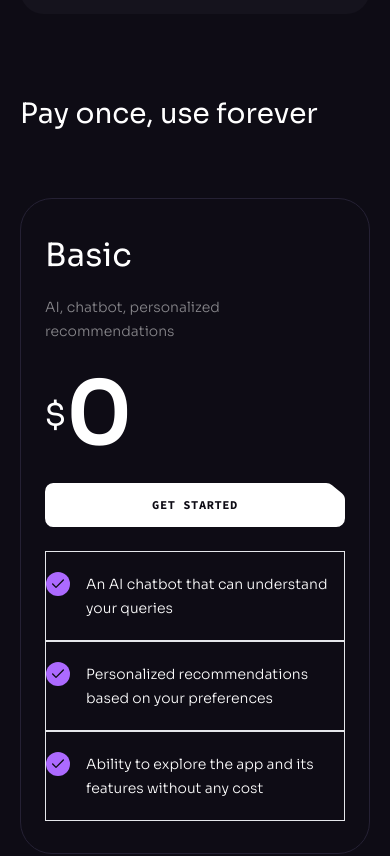
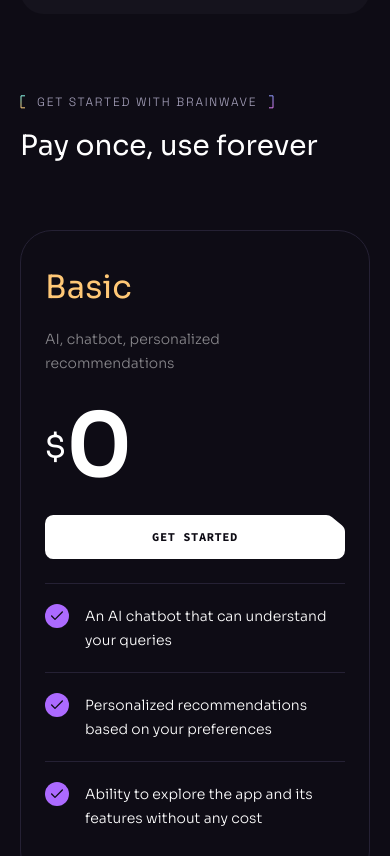
Before and after one commit to jdav892/brainiac, a React (Vite) app: page / in a window 390 px wide. Shown: the part 6830-7686 px from the top of the page. Built offline with nearby package versions, Linux system fonts and the light colour scheme; the HTML template or start-up script is replaced by a standard one.

Commit message:
feat: completes pricing component and pricing list component that it renders on top with colored text, TODO: fix line through premium button on larger screens

```diff
--- a/src/components/Heading.jsx
+++ b/src/components/Heading.jsx
@@ -1,6 +1,11 @@
-const Heading = ({ className, title, text }) => {
+import TagLine from "./Tagline";
+
+const Heading = ({ className, title, text, tag }) => {
   return (
-    <div className={`${className} max-w-[50rem] mx-auto mb-12 lg:mb-20`}>
+    <div
+      className={`${className} max-w-[50rem] mx-auto mb-12 lg:mb-20 md:text-center`}
+    >
+      {tag && <TagLine className="mb-4 md:justify-center">{tag}</TagLine>}
       {title && <h2 className="h2">{title}</h2>}
       {text && <p className="body-2 mt-4 text-n-4">{text}</p>}
     </div>
--- a/src/components/PricingList.jsx
+++ b/src/components/PricingList.jsx
@@ -8,7 +8,7 @@
       {pricing.map((item) => (
         <div
           key={item.id}
-          className="w-[19rem] max-lg:w-full h-full px-6 bg-n-8 border border-n-6 rounded-[2rem] lg:w-auto even:py-14 odd:py-8 odd:my-4 [&>h4]:even:text-color-1 [&<h4]:last:text-color-3"
+          className="w-[19rem] max-lg:w-full h-full px-6 bg-n-8 border border-n-6 rounded-[2rem] lg:w-auto even:py-14 odd:py-8 odd:my-4 [&>h4]:first:text-color-2 [&>h4]:even:text-color-1 [&>h4]:last:text-color-3"
         >
           <h4 className="h4 mb-4">{item.title}</h4>
           <p className="body-2 min-h-[4rem] mb-3 text-n-1/50">
@@ -33,7 +33,10 @@
           </Button>
           <ul>
             {item.features.map((feature, index) => (
-              <li key={index} className="flex items-start py-5 border">
+              <li
+                key={index}
+                className="flex items-start py-5 border-t border-n-6"
+              >
                 <img src={check} width={24} height={24} alt="Check" />
                 <p className="body-2 ml-4">{feature}</p>
               </li>
--- /dev/null
+++ b/src/components/Tagline.jsx
@@ -0,0 +1,13 @@
+import brackets from "../assets/svg/Brackets";
+
+const TagLine = ({ className, children }) => {
+  return (
+    <div className={`tagline flex items-center ${className || ""}`}>
+      {brackets("left")}
+      <div className="mx-3 text-n-3">{children}</div>
+      {brackets("right")}
+    </div>
+  );
+};
+
+export default TagLine;
```
